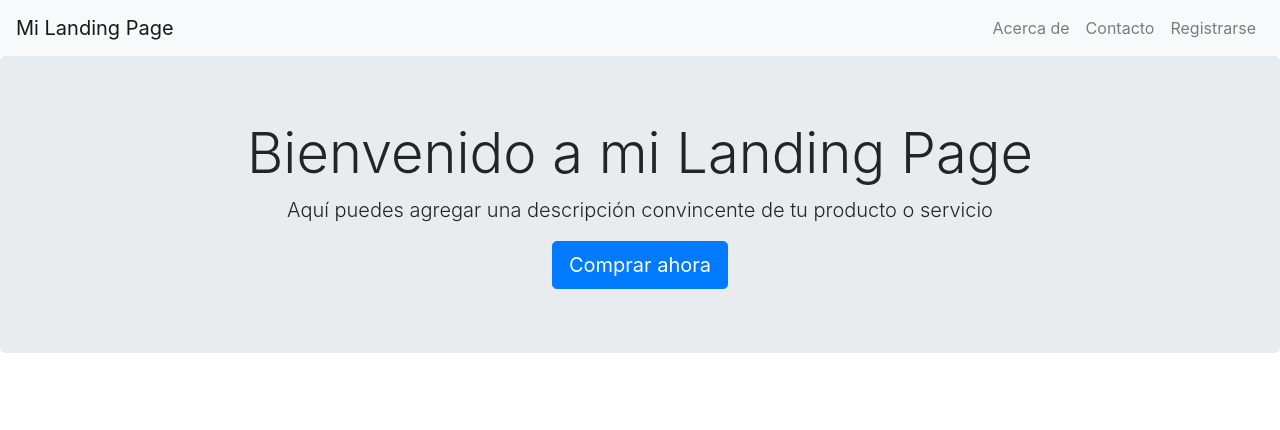
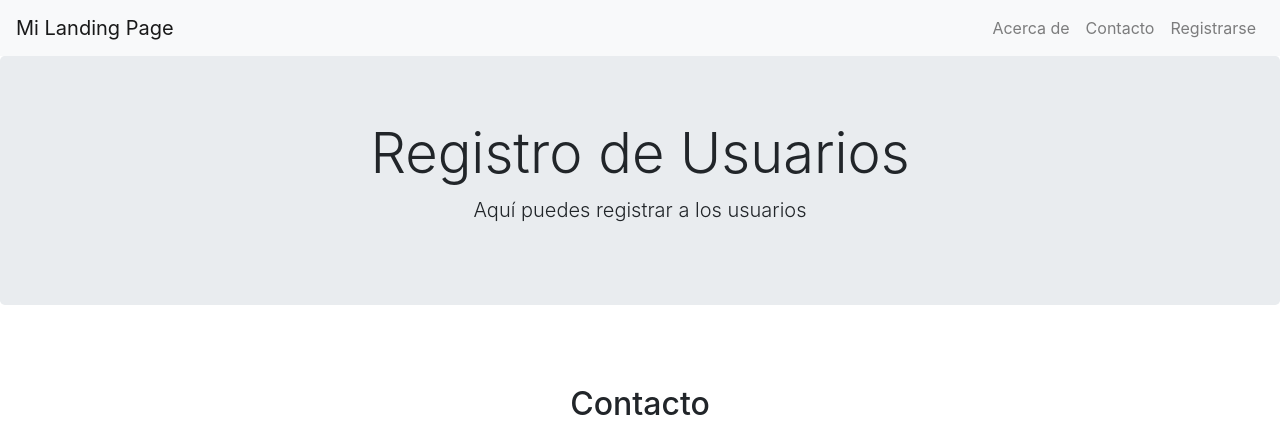
Before and after one commit to Freston1605/sprint_6, a Django app: page /registro/ in a window 1280 px wide. Shown: the top 430 px of the page. Run offline with Django 4.2, Linux system fonts and the light colour scheme; some libraries are stand-ins or nearby versions.

Commit message:
Avances 21:47

```diff
--- a/sprint_6/landing/templates/base.html
+++ b/sprint_6/landing/templates/base.html
@@ -15,7 +15,7 @@
 
     <!-- Barra de navegación -->
     <nav class="navbar navbar-expand-lg navbar-light bg-light">
-        <a class="navbar-brand" href="#">Mi Landing Page</a>
+        <a class="navbar-brand" href="/">Mi Landing Page</a>
         <button class="navbar-toggler" type="button" data-toggle="collapse" data-target="#navbarNav"
             aria-controls="navbarNav" aria-expanded="false" aria-label="Toggle navigation">
             <span class="navbar-toggler-icon"></span>
--- a/sprint_6/landing/templates/registro.html
+++ b/sprint_6/landing/templates/registro.html
@@ -4,8 +4,7 @@
 
     <header class="jumbotron text-center">
         <h1 class="display-4">Registro de Usuarios</h1>
-        <p class="lead">Aquí puedes agregar una descripción convincente de tu producto o servicio</p>
-        <a href="#" class="btn btn-primary btn-lg">Comprar ahora</a>
+        <p class="lead">Aquí puedes registrar a los usuarios</p>
     </header>
     <section id="contact" class="py-5">
         <div class="container">
--- a/sprint_6/sprint_6/urls.py
+++ b/sprint_6/sprint_6/urls.py
@@ -17,9 +17,10 @@ Including another URLconf
 from django.contrib import admin
 from django.urls import path
 from landing.views import landing_page
+from landing.views import registro_page
 
 urlpatterns = [
     path('admin/', admin.site.urls),
     path('', landing_page, name='landing_page'),
-    path('registro/', landing_page, name='registro_page')
+    path('registro/', registro_page, name='registro_page')
 ]
```
